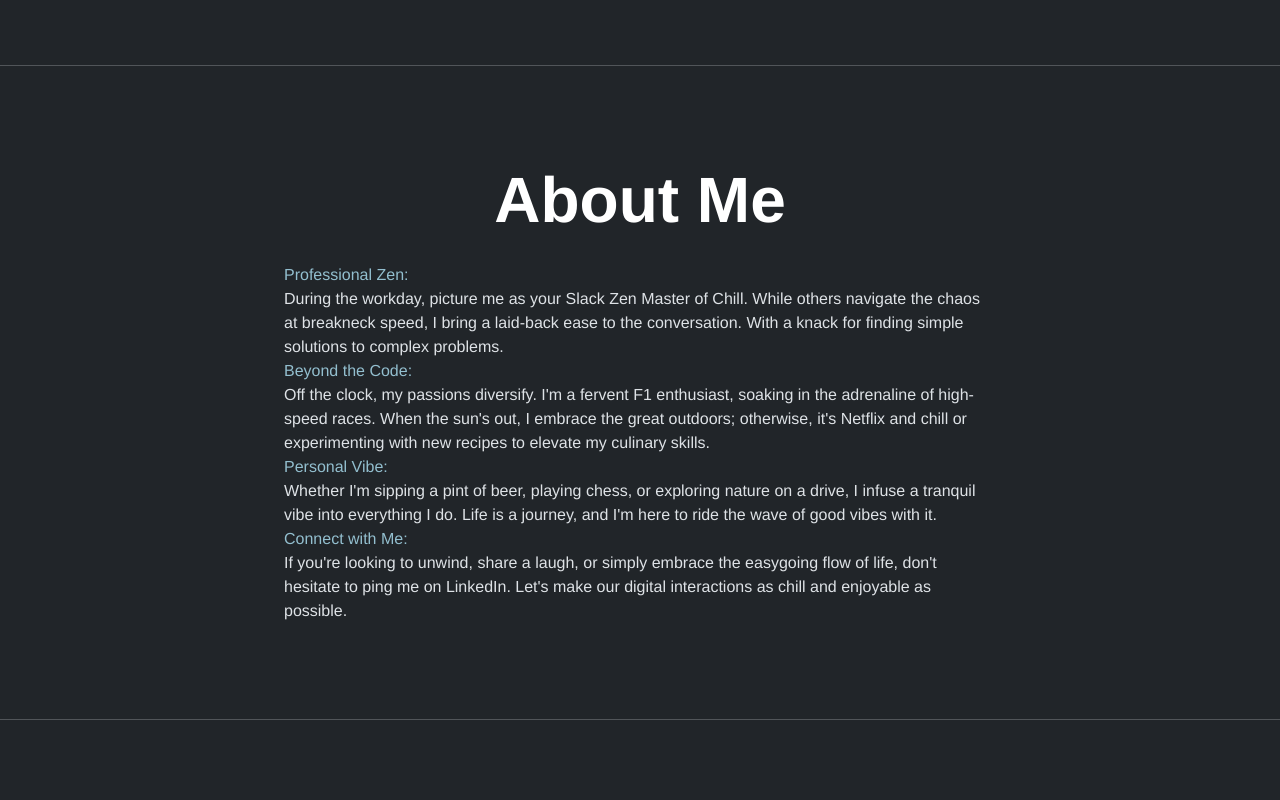
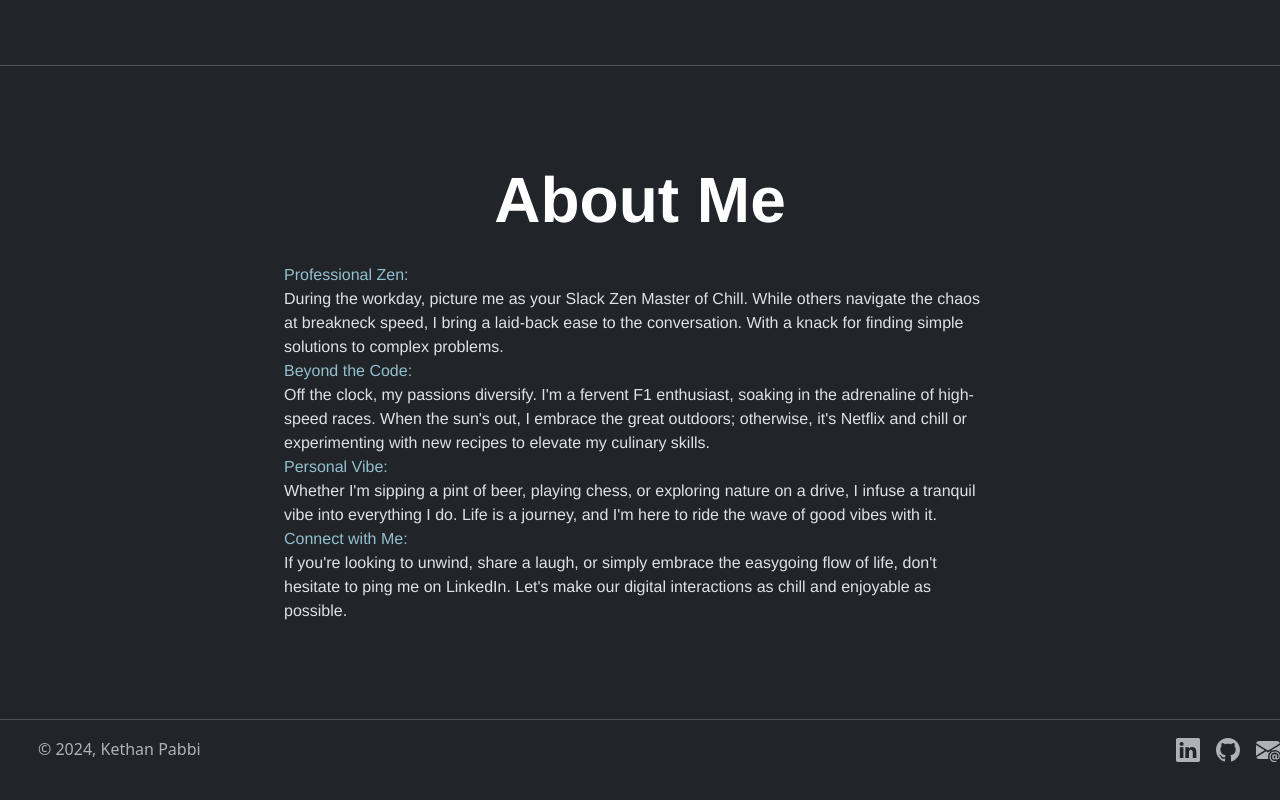
Before and after one commit to cr-KethanPabbi/Online-Resume, a plain HTML site: page index.html in a window 1280 px wide. Shown: the part 909-1709 px from the top of the page. Before the commit the page ends 1677 px from the top, so only its background shows below. Drawn offline with nearby package versions, Linux system fonts and the light colour scheme.

Commit message:
add footer

```diff
--- a/index.html
+++ b/index.html
@@ -52,7 +52,27 @@
         </div>
     </div>
 
-    <hr class="my-5">
+    <!--Section 3: Footer-->
+    <footer class="d-flex flex-wrap justify-content-between align-items-center py-3 my-4 border-top">
+        <div class="col-md-4 d-flex align-items-center">
+        <a href="/" class="mb-3 me-2 mb-md-0 text-body-secondary text-decoration-none lh-1">
+            <svg class="bi" width="30" height="24"><use xlink:href="#bootstrap"></use></svg>
+        </a>
+        <span class="mb-3 mb-md-0 text-body-secondary">© 2024, Kethan Pabbi</span>
+        </div>
+        <ul class="nav col-md-4 justify-content-end list-unstyled d-flex">
+        <li class="ms-3"><a class="text-body-secondary" href="https://www.linkedin.com/in/kethan-pabbi/"><svg width="24" height="24" xmlns="http://www.w3.org/2000/svg" fill="currentColor" class="bi bi-linkedin" viewBox="0 0 16 16">
+            <path d="M0 1.146C0 .513.526 0 1.175 0h13.65C15.474 0 16 .513 16 1.146v13.708c0 .633-.526 1.146-1.175 1.146H1.175C.526 16 0 15.487 0 14.854zm4.943 12.248V6.169H2.542v7.225zm-1.2-8.212c.837 0 1.358-.554 1.358-1.248-.015-.709-.52-1.248-1.342-1.248S2.4 3.226 2.4 3.934c0 .694.521 1.248 1.327 1.248zm4.908 8.212V9.359c0-.216.016-.432.08-.586.173-.431.568-.878 1.232-.878.869 0 1.216.662 1.216 1.634v3.865h2.401V9.25c0-2.22-1.184-3.252-2.764-3.252-1.274 0-1.845.7-2.165 1.193v.025h-.016l.016-.025V6.169h-2.4c.03.678 0 7.225 0 7.225z"/>
+            </svg><use xlink:href="#LinkedIn"></use></a></li>
+        <li class="ms-3"><a class="text-body-secondary" href="https://github.com/cr-KethanPabbi"><svg width="24" height="24" xmlns="http://www.w3.org/2000/svg" fill="currentColor" class="bi bi-github" viewBox="0 0 16 16">
+            <path d="M8 0C3.58 0 0 3.58 0 8c0 3.54 2.29 6.53 5.47 7.59.4.07.55-.17.55-.38 0-.19-.01-.82-.01-1.49-2.01.37-2.53-.49-2.69-.94-.09-.23-.48-.94-.82-1.13-.28-.15-.68-.52-.01-.53.63-.01 1.08.58 1.23.82.72 1.21 1.87.87 2.33.66.07-.52.28-.87.51-1.07-1.78-.2-3.64-.89-3.64-3.95 0-.87.31-1.59.82-2.15-.08-.2-.36-1.02.08-2.12 0 0 .67-.21 2.2.82.64-.18 1.32-.27 2-.27s1.36.09 2 .27c1.53-1.04 2.2-.82 2.2-.82.44 1.1.16 1.92.08 2.12.51.56.82 1.27.82 2.15 0 3.07-1.87 3.75-3.65 3.95.29.25.54.73.54 1.48 0 1.07-.01 1.93-.01 2.2 0 .21.15.46.55.38A8.01 8.01 0 0 0 16 8c0-4.42-3.58-8-8-8"/>
+          </svg><use xlink:href="#github"></use></svg></a></li>
+        <li class="ms-3"><a class="text-body-secondary" href="mailto:kethanpabbi11@gmail.com"><svg width="24" height="24" xmlns="http://www.w3.org/2000/svg" fill="currentColor" class="bi bi-envelope-at-fill" viewBox="0 0 16 16">
+            <path d="M2 2A2 2 0 0 0 .05 3.555L8 8.414l7.95-4.859A2 2 0 0 0 14 2zm-2 9.8V4.698l5.803 3.546zm6.761-2.97-6.57 4.026A2 2 0 0 0 2 14h6.256A4.5 4.5 0 0 1 8 12.5a4.49 4.49 0 0 1 1.606-3.446l-.367-.225L8 9.586zM16 9.671V4.697l-5.803 3.546.338.208A4.5 4.5 0 0 1 12.5 8c1.414 0 2.675.652 3.5 1.671"/>
+            <path d="M15.834 12.244c0 1.168-.577 2.025-1.587 2.025-.503 0-1.002-.228-1.12-.648h-.043c-.118.416-.543.643-1.015.643-.77 0-1.259-.542-1.259-1.434v-.529c0-.844.481-1.4 1.26-1.4.585 0 .87.333.953.63h.03v-.568h.905v2.19c0 .272.18.42.411.42.315 0 .639-.415.639-1.39v-.118c0-1.277-.95-2.326-2.484-2.326h-.04c-1.582 0-2.64 1.067-2.64 2.724v.157c0 1.867 1.237 2.654 2.57 2.654h.045c.507 0 .935-.07 1.18-.18v.731c-.219.1-.643.175-1.237.175h-.044C10.438 16 9 14.82 9 12.646v-.214C9 10.36 10.421 9 12.485 9h.035c2.12 0 3.314 1.43 3.314 3.034zm-4.04.21v.227c0 .586.227.8.581.8.31 0 .564-.17.564-.743v-.367c0-.516-.275-.708-.572-.708-.346 0-.573.245-.573.791"/>
+          </svg><use xlink:href="#Mail"></use></svg></a></li>
+        </ul>
+    </footer>
 
     <script src="https://cdn.jsdelivr.net/npm/bootstrap@5.3.2/dist/js/bootstrap.bundle.min.js" integrity="sha384-C6RzsynM9kWDrMNeT87bh95OGNyZPhcTNXj1NW7RuBCsyN/o0jlpcV8Qyq46cDfL" crossorigin="anonymous"></script>
 </body>
```
